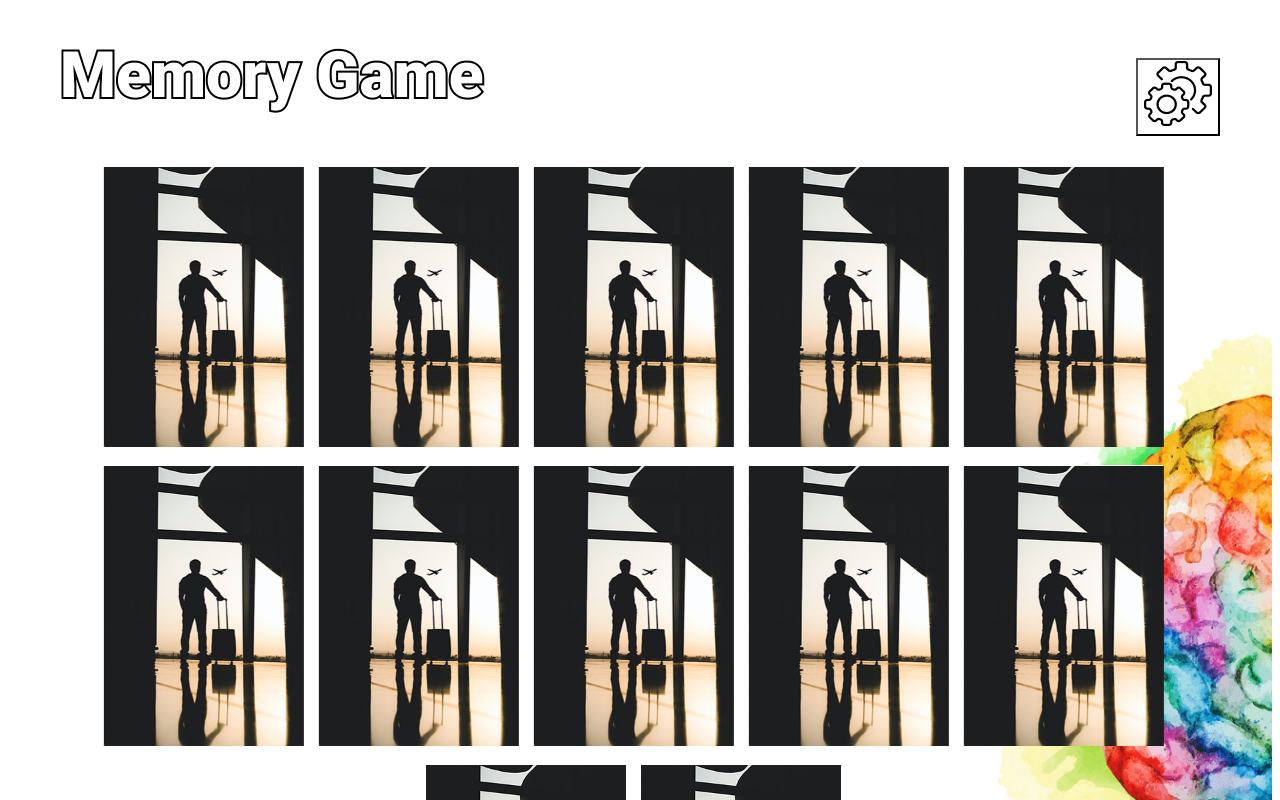
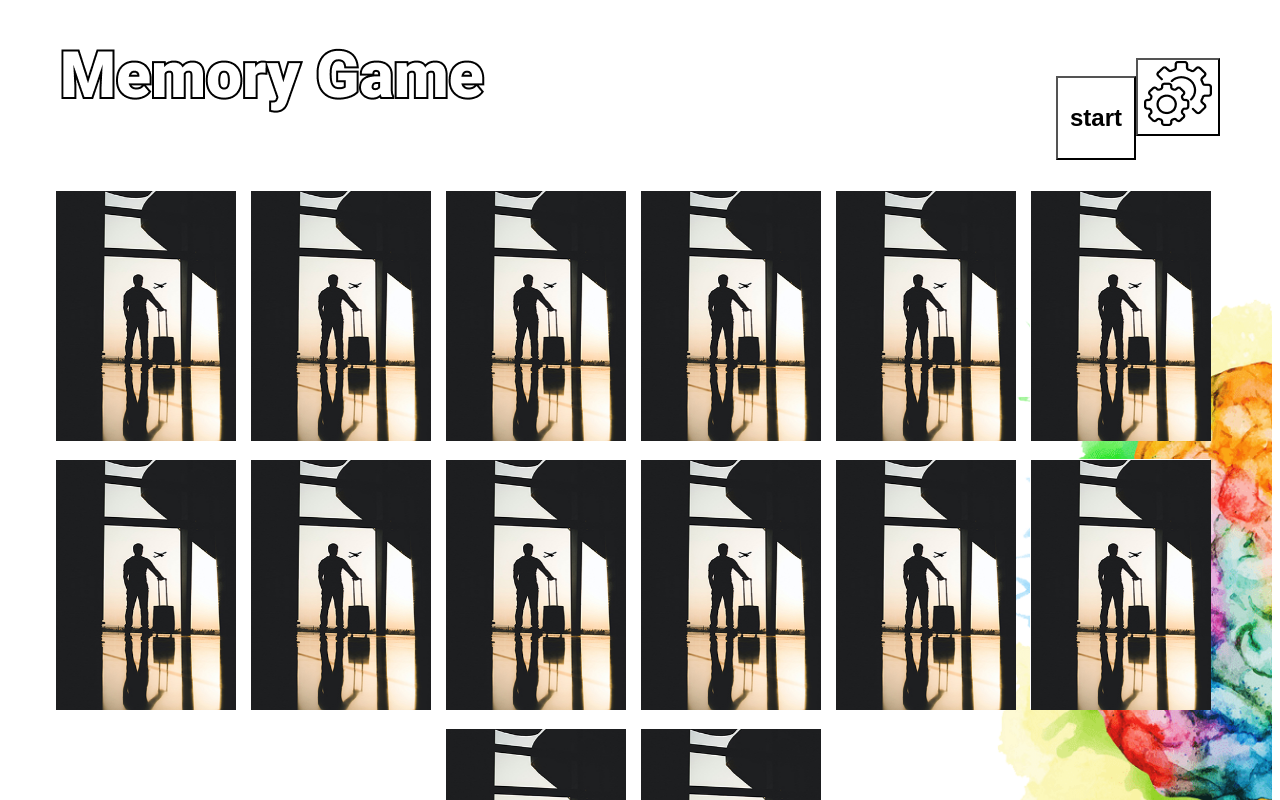
Before and after one commit to juliememe/react-game, a React (Create React App) app: page / in a window 1280 px wide. Shown: the top 800 px of the page. Built offline with nearby package versions, Linux system fonts and the light colour scheme.

Commit message:
feat: add start button

```diff
--- a/src/components/app/App.jsx
+++ b/src/components/app/App.jsx
@@ -8,23 +8,23 @@ import Overlay from "../overlay/Overlay";
 import "./app.scss";
 // import Settings from "../settings/Settings";
 
-export default function App({level, handleOverlayClick}) {
+export default function App({ level, handleOverlayClick }) {
   const [flipped, setFlipped] = useState([]);
   const [cards, setCards] = useState([]);
   const [guessed, setGuessed] = useState([]);
   const [disabled, setDisabled] = useState(false);
-  const [score, setScore] = useState(0);
+   const [score, setScore] = useState(0);
   const [moves, setMoves] = useState(0);
   const [bestScore, setBestScore] = useState(
     Number(localStorage.getItem("bestScore")) || 0
   );
-  const [gameStart, setGameStart] = useState(false);
+  const [bestScoreEver, setBestScoreEver] = useState([]);
+  // const [gameStart, setGameStart] = useState(false);
   const audio = new Audio("./assets/audio/movements/sound.mp3");
   const matchAudio = new Audio("./assets/audio/movements/ok.mp3");
 
   useEffect(() => {
     setCards(initializeDeck());
-
   }, []);
 
   // const countNumberOfCards =()=>{
@@ -41,38 +41,55 @@ export default function App({level, handleOverlayClick}) {
 
   //     }
 
+  // useEffect(() => {
+  //   countNumberOfCards()
+  //   console.log("im right here")
+  // }, [level]);
 
-      // useEffect(() => {
-      //   countNumberOfCards()
-      //   console.log("im right here")
-      // }, [level]);
+  const addToLocalStorage = () => {
+    if(score + 100 > Number(localStorage.getItem("bestScore"))){
+      return  localStorage.setItem("bestScore", score + 100) &&
+      setBestScore(score + 100);
+    }
 
-  const addToLocalStorage = () =>
-    score + 100 > Number(localStorage.getItem("bestScore"))
-      ? localStorage.setItem("bestScore", score + 100) &&
-        setBestScore(score + 100)
-      : null;
+
+    if (bestScoreEver.length < 10) {
+      setBestScoreEver(bestScoreEver + 1);
+      const dataScore = {
+        bestScore: score + 100,
+        date: +new Date(),
+        movement: moves,
+      };
+      localStorage.setItem(bestScoreEver.length + 1, dataScore);
+      console.log(bestScoreEver.length);
+    }
+  };
+
+  // score + 100 > Number(localStorage.getItem("bestScore"))
+  // ? localStorage.setItem("bestScore", score + 100) &&
+  //   setBestScore(score + 100)
+  // : null;
 
   const handleClick = (id) => {
     // countNumberOfCards();
 
-    console.log({level})
+    // console.log({ level });
     audio.play();
-    setGameStart(true);
-    console.log(gameStart)
+    // setGameStart(true);
+    // console.log(gameStart);
     setMoves(moves + 1);
     setDisabled(true);
     setFlipped([id]);
 
     if (flipped.length === 0) {
-      console.log("first");
+      // console.log("first");
       // setFlipped([id]);
       setDisabled(false);
-      console.log(flipped, id);
+      // console.log(flipped, id);
     } else {
       if (sameCardClicked(flipped, id)) return;
       setFlipped([flipped[0], id]);
-      console.log("i'm here");
+      // console.log("i'm here");
       if (isMatch(id)) {
         setScore(score + 100);
         setGuessed([...guessed, flipped[0], id]);
@@ -84,37 +101,55 @@ export default function App({level, handleOverlayClick}) {
         setTimeout(resetCards, 1000);
       }
     }
+
+    console.log(flipped);
+    console.log(cards);
+    console.log(guessed);
+    console.log(disabled);
   };
 
   const startNewGame = () => {
-    cards.map((card) => flipped.push(card));
+    setCards(initializeDeck());
+    setScore(0);
+    setMoves(0);
+    let arr = [];
+    cards.forEach(({ id }) => {
+      arr = [...arr, id];
+    });
+    console.log(arr);
+    setFlipped(arr);
+    console.log(flipped);
+    setTimeout(resetCards, 2000);
+
+    // cards.map((card) => flipped.push(card));
+    // console.log(flipped);
   };
 
   // const sameCardClicked = (id) => flipped.includes(id);
-  const sameCardClicked = (id) => console.log(flipped.indexOf(id), id, flipped); //тут косяк, не сравнивает как надо сучий сын
+  const sameCardClicked = (id) => {
+    // console.log(flipped.indexOf(id), id, flipped);
+  }; //тут косяк, не сравнивает как надо сучий сын
 
   const checkGame = () =>
     cards.length === guessed.length + 2 ? gameOver() : null;
 
   const gameOver = () => {
-    setGameStart(false);
+    // setGameStart(false);
     setFlipped([]);
     setDisabled(false);
     resetCards();
     initializeDeck();
     // checkScore(score);
     // setBestScore(score+100);
-    console.log(bestScore);
+    // console.log(bestScore);
     addToLocalStorage();
-    console.log("game over");
-    console.log({ gameStart });
+    // console.log("game over");
+    // console.log({ gameStart });
     alert("GAME OVER", "YOUR SCORE IS ", { score });
-    startNewGame();
-    console.log(localStorage.getItem("bestScore"));
-    console.log(gameStart, "start")
-
+    // startNewGame();
+    // console.log(localStorage.getItem("bestScore"));
+    // console.log(gameStart, "start");
   };
-
 
   useEffect(() => {
     cards.map((card) => {
@@ -138,20 +173,17 @@ export default function App({level, handleOverlayClick}) {
     return flippedCard.type === clickedCard.type;
   };
 
-
-
-
   return (
     <div className="wrapper">
-      <Header bestScore = {bestScore} level={level}/>
+      {/* <button onClick={startNewGame}>Start Game</button> */}
+      <Header bestScore={bestScore} level={level} startNewGame={startNewGame} />
 
-        <CardBoard
+      <CardBoard
         cards={cards}
         flipped={flipped}
         handleClick={handleClick}
         disabled={disabled}
         guessed={guessed}
-
       />
 
       <DataBar score={score} moves={moves} bestScore={bestScore} />
--- a/src/components/best-score/BestScore.jsx
+++ b/src/components/best-score/BestScore.jsx
@@ -8,9 +8,9 @@ export default function BestScore(){
     return(
         <div className="best-score__wrapper">
             <h1>Best Score Ever</h1>
-            <div className="date"></div>
-            <div className="score"></div>
-            <div className="movements"></div>
+            {/* <div className="date">{date}</div>
+            <div className="score">{score}</div>
+            <div className="moves">{moves}</div> */}
         </div>
     )
 }
--- a/src/components/card-board/CardBoard.jsx
+++ b/src/components/card-board/CardBoard.jsx
@@ -11,8 +11,8 @@ export default function CardBoard({guessed, disabled, cards, flipped, handleClic
                     key={card.id}
                     id = {card.id}
                     type={card.type}
-                    width={200}
-                    height={280}
+                    width={180}
+                    height={250}
                     flipped={flipped.includes(card.id)}
                     handleClick={handleClick}
                     guessed={guessed.includes(card.id)}
--- a/src/components/card-list/CardList.jsx
+++ b/src/components/card-list/CardList.jsx
@@ -1,7 +1,7 @@
-export  const CARDDECK = [
-    "airplane",
+export const CARDDECK = [
+  // "airplane",
   "amazonka",
-    "greece",
+  // "greece",
   // "parashuts",
   "road",
   // "venice",
@@ -15,22 +15,22 @@ export  const CARDDECK = [
   // "camp",
   // "carhome",
   // "castle",
-    "china",
-    "church",
+  // "china",
+  // "church",
   // "ecuador",
-    // "greece_sea",
+  "greece_sea",
   // "hot",
-    // "india",
+  "india",
   // "islands",
   // "japan",
-    // "kimono",
+  "kimono",
   // "lake",
   // "lighthouse",
   // "map",
   // "moscow",
-    // "mountain",
+  "mountain",
   // "petra",
-    // "portu",
+  "portu",
   // "rainy-city",
   // "roadtrip",
   // "searoad",
@@ -40,6 +40,6 @@ export  const CARDDECK = [
   // "waterline",
   // "window",
   // "yalta"
-]
+];
 
-export default CARDDECK ;
+export default CARDDECK;
--- a/src/components/header/Header.jsx
+++ b/src/components/header/Header.jsx
@@ -2,14 +2,17 @@ import React from "react";
 import "./header.scss";
 import Settings from "../settings/Settings";
 
-export default function Header({ bestScore, level }) {
+export default function Header({ bestScore, level, startNewGame }) {
   const settings = document.querySelector(".settings");
   const overlay = document.querySelector(".overlay");
 
   const handleClick = () => {
+    console.log("im here");
     settings.classList.toggle("show");
     overlay.classList.toggle("show");
   };
+
+
 
   return (
     <div className="header">
@@ -17,13 +20,17 @@ export default function Header({ bestScore, level }) {
         <div className="game-title">
           <img src="./assets/header.png" alt="Memorize Game" />
         </div>
+        <div className="buttons">
+          <button className="start__button" onClick={startNewGame}>start</button>
         <button className="settings__button" onClick={handleClick}>
+
           <img
             src="./assets/settings.png"
             alt="settings"
             className="settings__picture"
           />
-        </button>
+       </button>
+        </div>
         <Settings bestScore={bestScore} level={level} />
       </div>
     </div>
--- a/src/components/header/header.css
+++ b/src/components/header/header.css
@@ -17,4 +17,20 @@
   -webkit-transition: 0.1s;
   transition: 0.1s;
 }
+
+.start__button {
+  background-color: transparent;
+  cursor: pointer;
+  -webkit-transition: 0.1s;
+  transition: 0.1s;
+  width: 80px;
+  height: 84px;
+  text-align: center;
+  font-weight: 900;
+  font-size: 24px;
+}
+
+.start__button:hover {
+  background-color: rgba(236, 57, 236, 0.781);
+}
 /*# sourceMappingURL=header.css.map */
--- a/src/components/header/header.scss
+++ b/src/components/header/header.scss
@@ -14,3 +14,17 @@
     transition: 0.1s;
 
 }
+
+.start__button{
+    background-color: transparent;
+    cursor: pointer;
+    transition: 0.1s;
+    width: 80px;
+    height: 84px;
+    text-align: center;
+    font-weight: 900;
+    font-size: 24px;
+}
+.start__button:hover{
+    background-color:rgba(236, 57, 236, 0.781) ;
+}
```
Also changed, not shown: 1 other file (tests, documents, lock files or other folders). Lines whose indentation alone changed are shown as unchanged.
